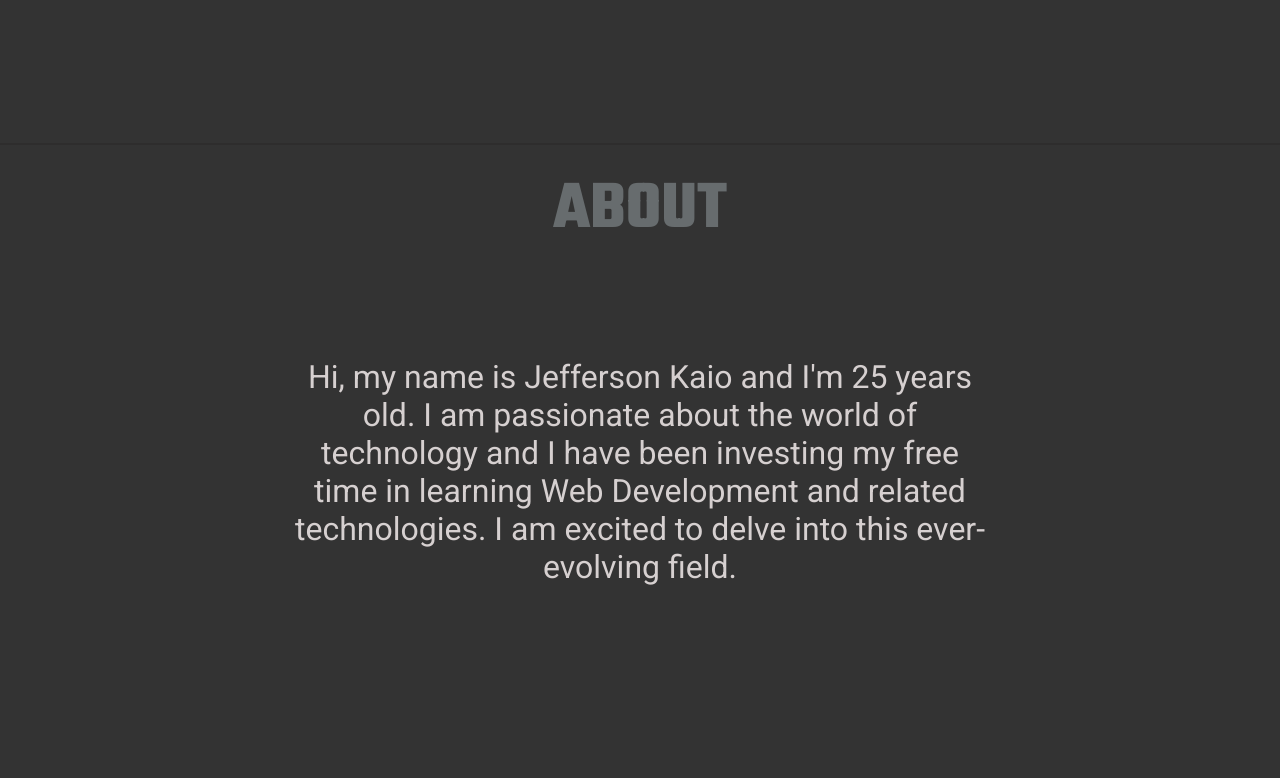
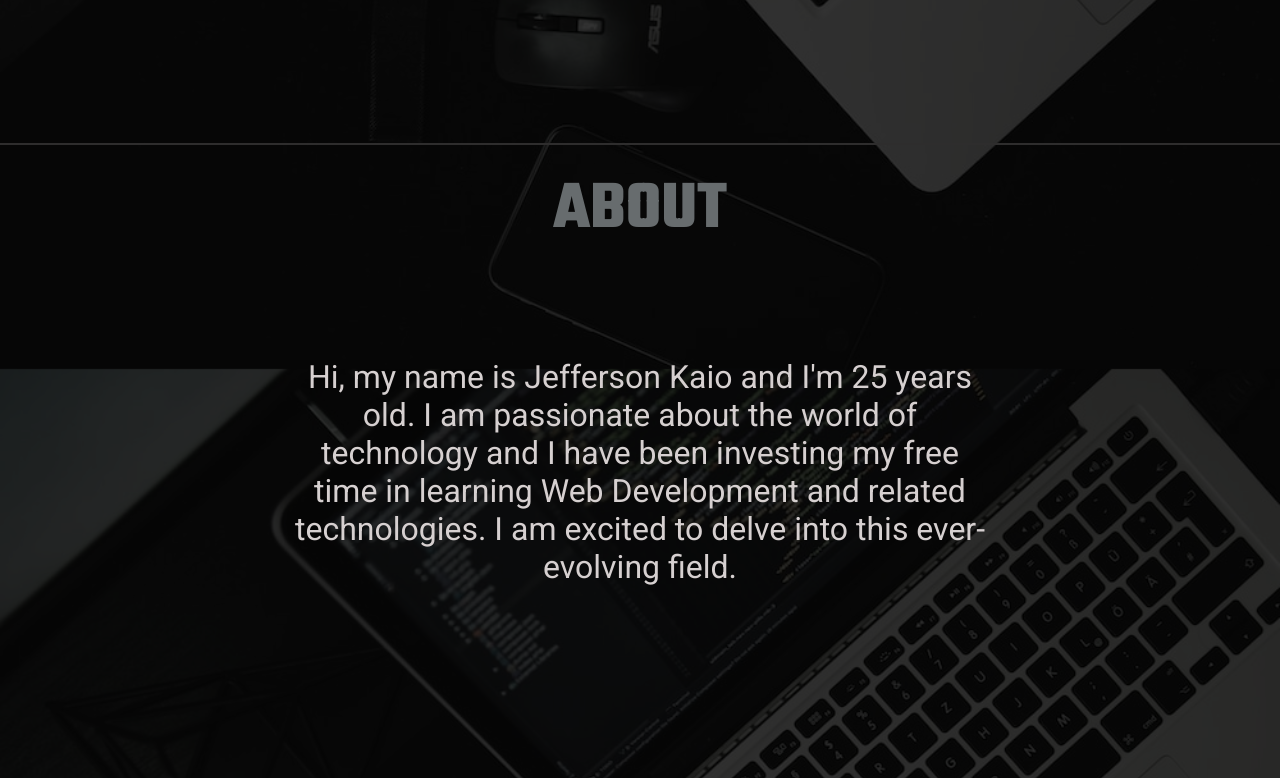
Before and after one commit to jefferson1597/Portfolio, a plain HTML site: page index.html in a window 1280 px wide. Shown: the part 655-1433 px from the top of the page. Drawn offline with Linux system fonts and the light colour scheme; the site is published under a folder, as on GitHub Pages, so addresses that start at the root find nothing.

Commit message:
Update style.css
update background

```diff
--- a/style.css
+++ b/style.css
@@ -23,7 +23,7 @@
 
 body {
 
-    background-image: linear-gradient(rgba(0, 0, 0, .8), rgba(0, 0, 0, .8)), url("/assets/background.jpg");
+    background-image: linear-gradient(rgba(0, 0, 0, .8), rgba(0, 0, 0, .8)), url("assets/background.jpg");
     width: 100%;
     background-repeat: no-repeat;
     background-attachment: fixed;
```
